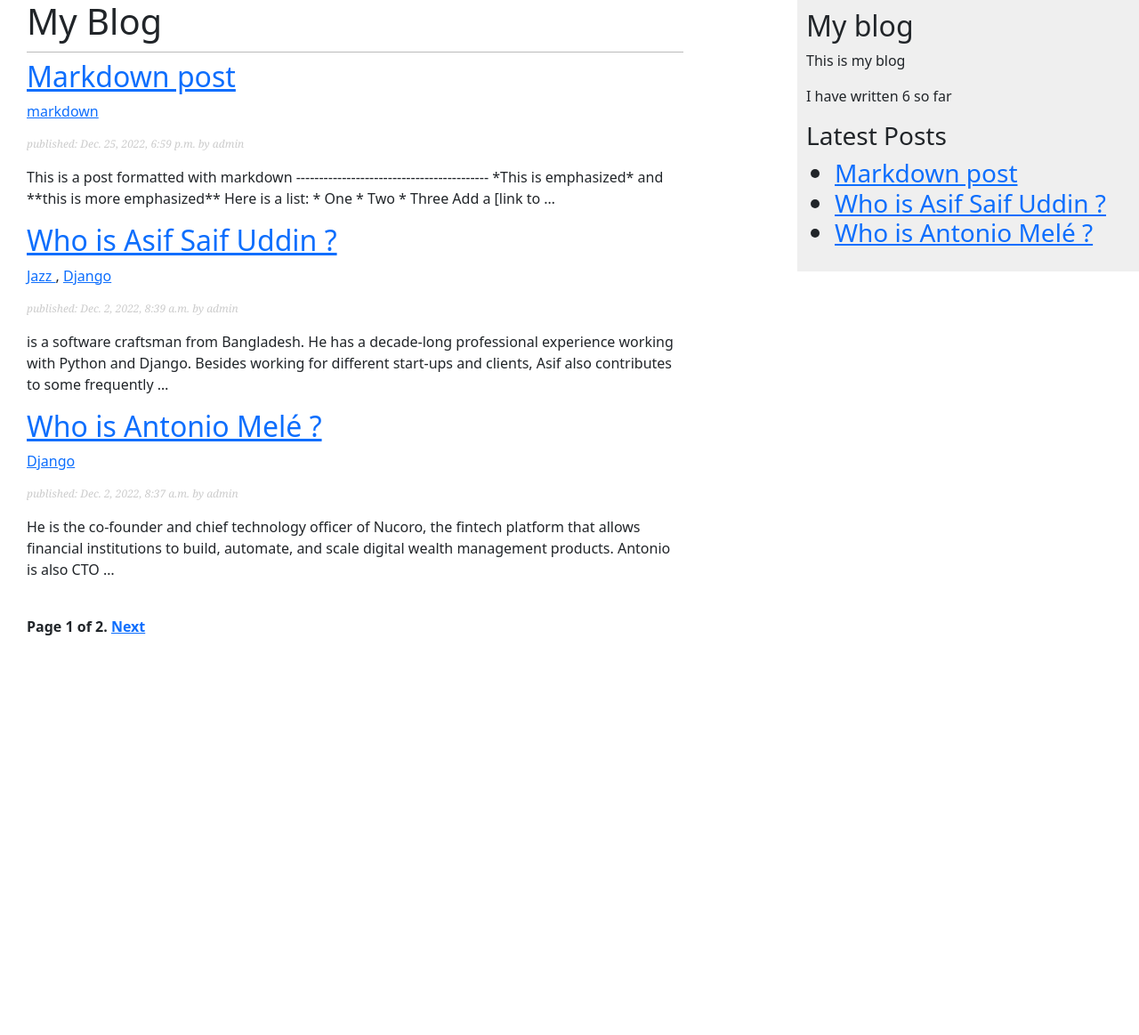
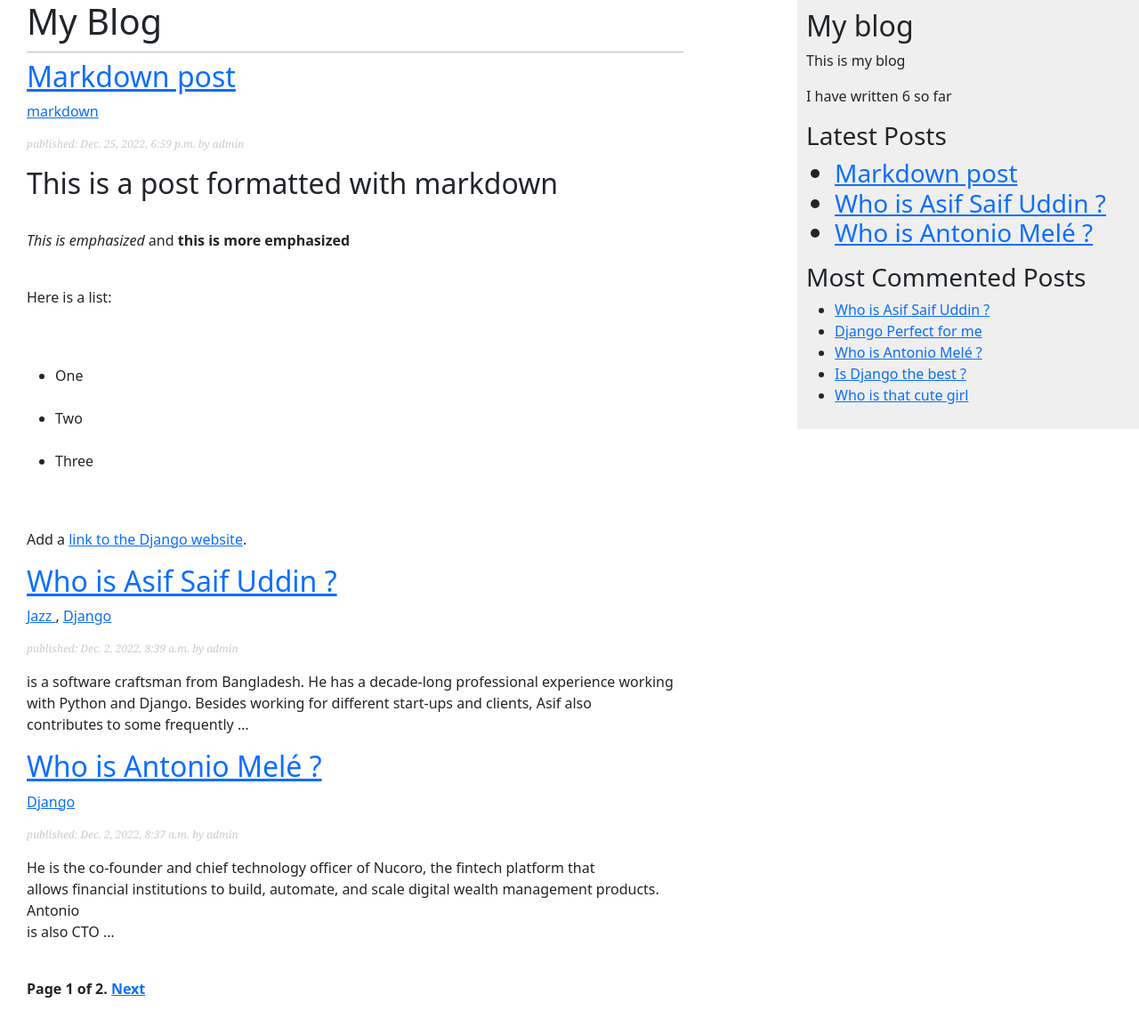
Before and after one commit to s-kvng/My-Blog-, a Django app: page /blog/ in a window 1280 px wide. Shown: the whole page at 89% size. Before the commit the page ends 714 px from the top, so only its background shows below. Run offline with Django 4.2, Linux system fonts and the light colour scheme; data comes from the database, SQL or seed files in the repository; both versions use the stored data as it was after the commit; parts of the project's set-up code (start-up, migrations or seed data) failed here and were passed over.

Commit message:
Update(markdown / sitemaps)
Added the markdown feature(allows markdown syntax to be converted to html syntax  and sitemaps feature

```diff
--- a/mysite/blog/templates/blog/base.html
+++ b/mysite/blog/templates/blog/base.html
@@ -27,7 +27,24 @@
     <h3>Latest Posts<h3>
         {% show_latest_posts 3 %}
 
+    <h3>Most Commented Posts</h3>
+
+    {% get_most_commented_posts as most_commented_posts %}
+
+    <ul>
+
+        {% for post in most_commented_posts %}
+
+        <li> <a href="{{post.get_absolute_url}}"> {{ post.title }} </a> </li>
+
+
+        {% endfor %}
+    </ul>
+
+
     </div>
+
+
 </body>
 <script src="https://cdn.jsdelivr.net/npm/bootstrap@5.0.2/dist/js/bootstrap.bundle.min.js" integrity="sha384-MrcW6ZMFYlzcLA8Nl+NtUVF0sA7MsXsP1UyJoMp4YLEuNSfAP+JcXn/tWtIaxVXM" crossorigin="anonymous"></script>
 </html>
--- a/mysite/blog/templates/blog/post/details.html
+++ b/mysite/blog/templates/blog/post/details.html
@@ -1,4 +1,5 @@
 {% extends 'blog/base.html' %}
+{% load blog_tags %}
 
 {% block title %} {{post.title}}{% endblock %}
 
@@ -16,7 +17,7 @@
 {% if not forloop.last %}, {% endif %}
 {% endfor %}
 
- {{post.body|linebreaks }}
+ {{post.body|markdown|linebreaks }}
 
 
  <p>
--- a/mysite/blog/templates/blog/post/list.html
+++ b/mysite/blog/templates/blog/post/list.html
@@ -1,4 +1,5 @@
 {% extends 'blog/base.html' %}
+{% load blog_tags %}
 
  {% block title %}My Blog {% endblock %}
 
@@ -28,7 +29,7 @@
     <p class="date">
         published: {{post.publish}} by {{ post.author}}
     </p>
-    {{post.body|truncatewords:30|linebreaks}}
+    {{post.body|markdown|truncatewords_html:30|linebreaks}}
 
  {% endfor %}
 
--- a/mysite/blog/templatetags/blog_tags.py
+++ b/mysite/blog/templatetags/blog_tags.py
@@ -1,5 +1,8 @@
 from django import template
 from ..models import Post
+from django.db.models import Count
+from django.utils.safestring import mark_safe
+import markdown
 
 
 register = template.Library()
@@ -9,7 +12,17 @@ def total_posts():
     return Post.published.count()
 
 
-@register.inclusion_tag("blog/post/latest_posts.html")
+@register.inclusion_tag("blog/post/latest_posts.html") #renders an html template as the template tag
 def show_latest_posts(count=5):
     latest_posts = Post.published.order_by('-publish')[:count]
     return {'latest_posts': latest_posts}
+
+@register.simple_tag
+def get_most_commented_posts(count=5):
+    return Post.published.annotate(total_comments = Count('comments')
+                                    ).order_by('-total_comments')[:count]
+
+
+@register.filter(name="markdown")
+def markdown_format(text):
+    return mark_safe(markdown.markdown(text))
--- a/mysite/mysite/settings.py
+++ b/mysite/mysite/settings.py
@@ -29,6 +29,8 @@ DEBUG = True
 ALLOWED_HOSTS = []
 
 
+SITE_ID = 1
+
 # Application definition
 
 INSTALLED_APPS = [
@@ -40,6 +42,8 @@ INSTALLED_APPS = [
     'django.contrib.staticfiles',
     'blog.apps.BlogConfig',
     'taggit',
+    'django.contrib.sites',
+    'django.contrib.sitemaps',
 ]
 
 MIDDLEWARE = [
--- a/mysite/mysite/urls.py
+++ b/mysite/mysite/urls.py
@@ -15,8 +15,16 @@ Including another URLconf
 """
 from django.contrib import admin
 from django.urls import path , include
+from django.contrib.sitemaps.views import sitemap
+from blog.sitemaps import PostSitemap
+
+
+sitemaps = { #defined a sitemaps dictionary
+    'posts' : PostSitemap,
+}
 
 urlpatterns = [
     path('admin/', admin.site.urls),
     path('blog/',include('blog.urls', namespace='blog')),
+    path('sitemap.xml', sitemap, {'sitemaps':sitemaps}, name='django.contrib.sitemaps.views.sitemap')
 ]
```
Also changed, not shown: mysite/blog/sitemaps.py (added, +13 -0 lines), mysite/db.sqlite3, 1 other file.
